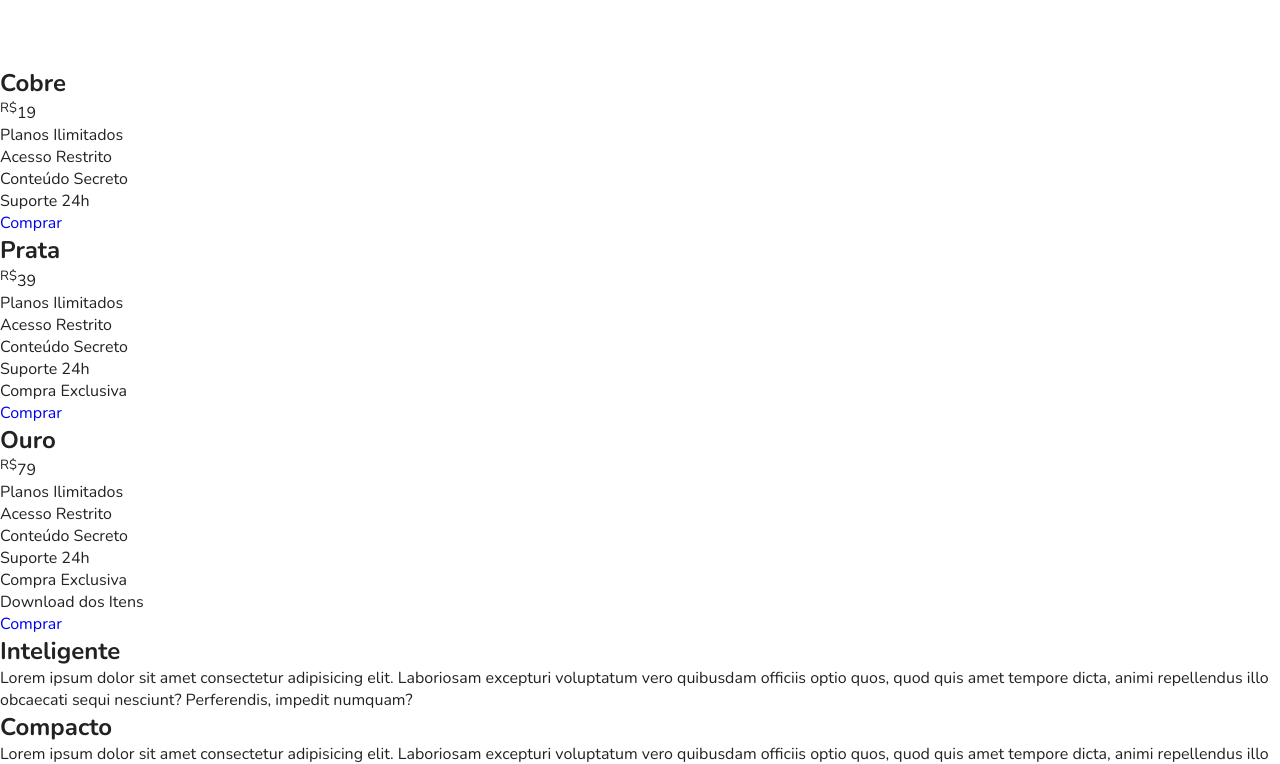
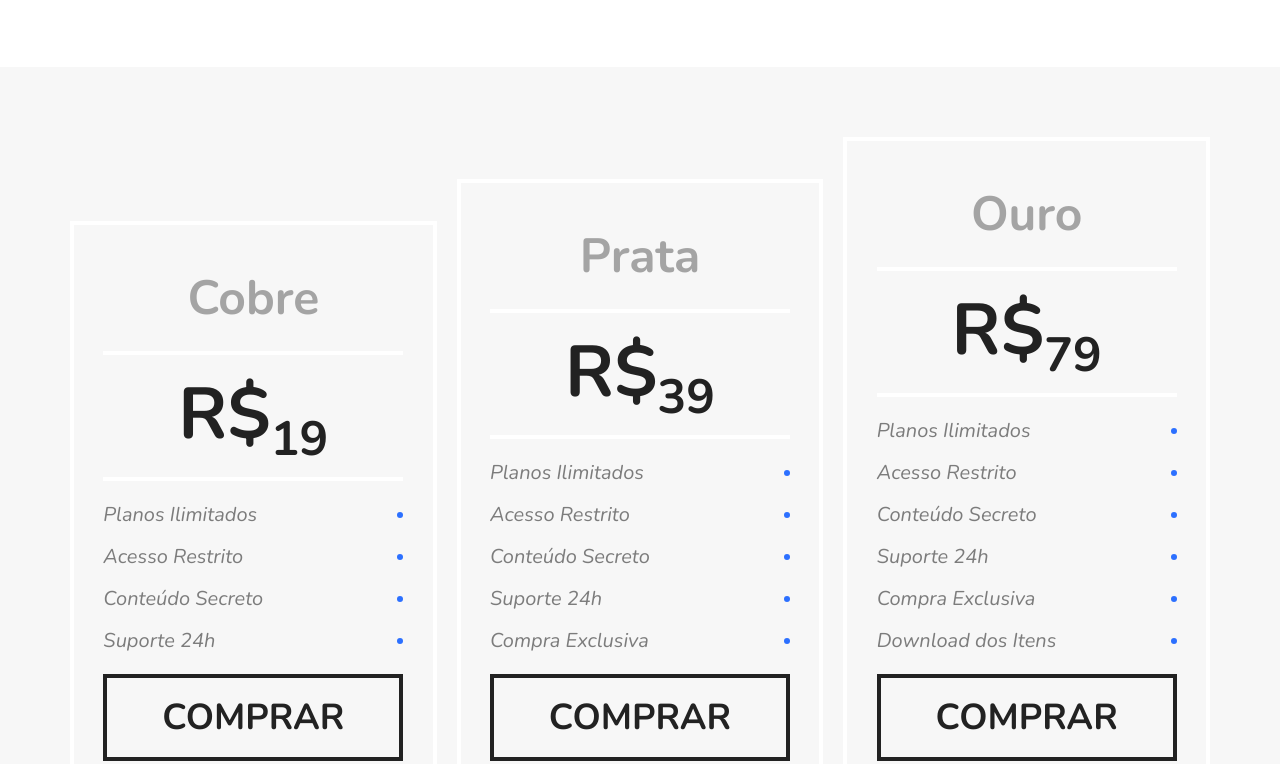
Before and after one commit to Bruno977/flexblog, a plain HTML site: page index.html in a window 1280 px wide. Shown: the part 1754-2518 px from the top of the page. Drawn offline with nearby package versions, Linux system fonts and the light colour scheme.

Commit message:
Adiciona pagina preco

```diff
--- a/style.css
+++ b/style.css
@@ -173,3 +173,94 @@ img{
 .blue{
     border-top: 8px solid #66d9eb;
 }
+
+/* Preço */
+
+.preco{
+    background: #f7f7f7f7;
+    padding: 60px;
+    display: flex;
+    flex-wrap: wrap;
+    align-items: flex-end;
+}
+
+.preco-item{
+    flex: 1 1 260px;
+    border: 4px solid #fff;
+    padding: 20px;
+    margin: 10px;
+}
+
+.preco-item h2{
+    font-size: 3em;
+    color: #a4a4a4;
+    text-align: center;
+    margin-top: 20px;
+}
+
+.preco-item span{
+    max-width: 300px;
+    margin: 20px auto;
+    display: block;
+    font-size: 3em;
+    text-align: center;
+    font-weight: bold;
+    padding: 10px 0 5px 0;
+    border-top: 4px solid #fff;
+    border-bottom: 4px solid #fff;
+}
+
+.preco-item sup {
+    font-size: 1.5em;
+}
+
+.preco-item ul {
+    max-width: 300px;
+    margin: 20px auto;
+    font-size: 1.25em;
+    font-style: italic;
+    color: #7c7c7c;
+}
+.preco-item li{
+    display: flex;
+    justify-content: space-between;
+    align-items: center;
+    margin-bottom: 15px;
+}
+
+.preco-item li::after{
+    content: "";
+    display: block;
+    width: 6px;
+    height: 6px;
+    background: #2c70ff;
+    border-radius: 50%;
+}
+
+.preco-item a{
+    max-width: 300px;
+    display: block;
+    margin: 20px auto;
+    border: 4px solid;
+    color: #222222;
+    text-transform: uppercase;
+    font-weight: bold;
+    font-size: 2.25em;
+    padding: 15px 0;
+    text-align: center;
+}
+
+@media (max-width: 800px){
+    .preco {
+        padding-left: 10px;
+        padding-right: 10px;
+    }
+
+    .preco .preco-item:nth-child(3){
+        order: -2;
+    }
+
+    .preco .preco-item:nth-child(2){
+        order: -1;
+    }
+}
```
